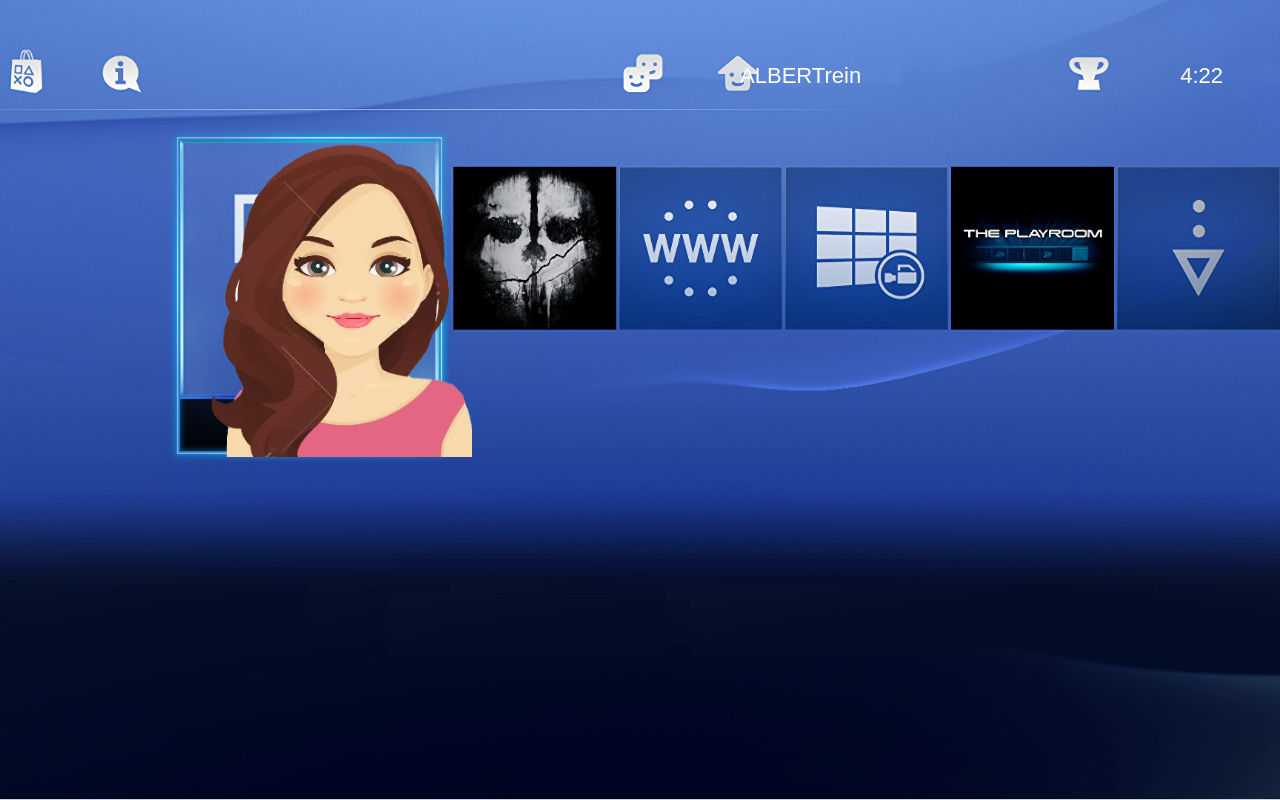
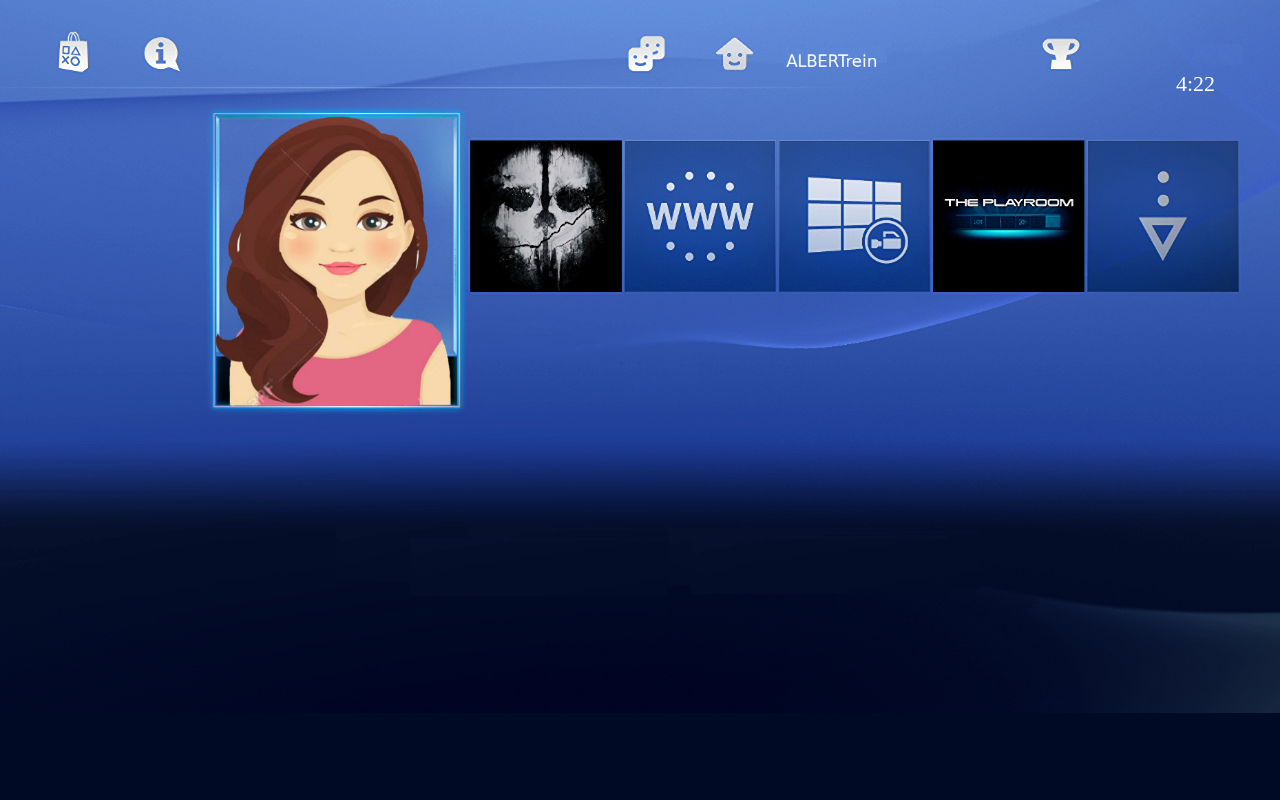
Before and after one commit to albertrein/PresentationAssistant, a plain HTML site: page Semipresencial1/meu_PS4/contents/PShome.html in a window 1280 px wide. Drawn offline with nearby package versions, Linux system fonts and the light colour scheme.

Commit message:
Editando layout e novo fundo.

```diff
--- a/Semipresencial1/meu_PS4/contents/PShome.html
+++ b/Semipresencial1/meu_PS4/contents/PShome.html
@@ -6,14 +6,19 @@
 	<script src="https://ajax.googleapis.com/ajax/libs/jquery/3.3.1/jquery.min.js"></script>
 	<style type="text/css">
 		body {
-		  	font-family: 'Merriweather Sans', sans-serif;
+		  	/*font-family: 'Merriweather Sans', sans-serif;
 		 	margin: 0px;
 		  	background-color: black;
 			background-image: url('../media/HOME2.jpg');
 			background-repeat: no-repeat;
 		    background-attachment: fixed;
 		    background-position: center;
+		    background-size: cover;*/
+		    background-image: url(../media/HOME3.jpg);
+		    background-repeat: no-repeat;
+		    max-width: 100%;
 		    background-size: cover;
+		    background-color: #000a25;
 		}
 
 		.flooting{
@@ -55,6 +60,11 @@
 		    color: white;
 		    font-size: 30px;
 		}
+		.flooting-title{
+			width: 50%;
+    		padding: 106px 2px 403px;
+		}
+
 	</style>
 	<script type="text/javascript">
 		setInterval(function(){
@@ -82,18 +92,14 @@
 	</script>
 </head>
 <body>
-
-	<header>
-		<div class="tempo">
-			<p class="names">ALBERTrein</p>
-			<p class="time"></p>
-		</div>
-	</header>
+	<div class="tempo">
+		<p class="time"></p>
+	</div>
 
 	<a href="#">
-		<div class="flooting">
+		<div class="flooting-title">
+			<p class="titulo">Orbis OS: Apresentação</p>
 		</div>
-		<p class="titulo">Orbis OS: Apresentação</p>
 	</a>
 
 </body>
```
Also changed, not shown: Semipresencial1/meu_PS4/media/HOME3.jpg (added).
